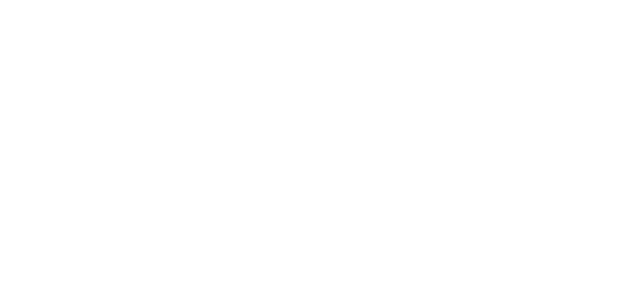
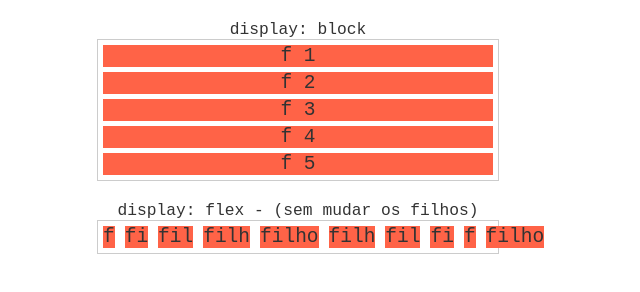
Before and after one commit to satells/stu-ori-css-flexbox, a plain HTML site: page index.html in a window 1280 px wide. Shown: the whole page, without its empty margins (342-982 px from the left). Drawn offline with Linux system fonts and the light colour scheme.

Commit message:
flex test

```diff
--- a/css/style.css
+++ b/css/style.css
@@ -1 +1,32 @@
-/*inicial*/
+/*@@@@@@@@@@@@@@@@@@@@@@@@@@@@@@@@@@@@@@@@@@@@@@@@@@@@@@@@@@@@@@@@@@@@@@@@@@@*/
+h1 {
+    text-align: center;
+    margin: 20px 0 0 0;
+    font-size: 1.25em;
+    font-weight: normal;
+}
+
+body {
+    font-family: monospace;
+    color: #333;
+}
+/*@@@@@@@@@@@@@@@@@@@@@@@@@@@@@@@@@@@@@@@@@@@@@@@@@@@@@@@@@@@@@@@@@@@@@@@@@@@*/
+/*diplay: block*/
+.container {
+    max-width: 400px;
+    margin: 0 auto;
+    border: 1px solid #ccc;
+}
+.filho {
+    margin: 5px;
+    background: tomato;
+    text-align: center;
+    font-size: 1.5em;
+}
+/*@@@@@@@@@@@@@@@@@@@@@@@@@@@@@@@@@@@@@@@@@@@@@@@@@@@@@@@@@@@@@@@@@@@@@@@@@@@*/
+/*display flex sem mudar os filhos*/
+.flex {
+    display: flex;
+}
+
+/*@@@@@@@@@@@@@@@@@@@@@@@@@@@@@@@@@@@@@@@@@@@@@@@@@@@@@@@@@@@@@@@@@@@@@@@@@@@*/
--- a/index.html
+++ b/index.html
@@ -5,10 +5,38 @@
     <meta charset="UTF-8">
     <meta http-equiv="X-UA-Compatible" content="IE=edge">
     <meta name="viewport" content="width=device-width, initial-scale=1.0">
+    <link rel="stylesheet" href="css/style.css">
     <title>Document</title>
 </head>
 
 <body>
+    <h1>display: block</h1>
+    <section class="container">
+        <div class="filho">f 1</div>
+        <div class="filho">f 2</div>
+        <div class="filho">f 3</div>
+        <div class="filho">f 4</div>
+        <div class="filho">f 5</div>
+    </section>
+
+
+    <h1>display: flex - (sem mudar os filhos)</h1>
+    <section class="container flex">
+        <div class="filho">f</div>
+        <div class="filho">fi</div>
+        <div class="filho">fil</div>
+        <div class="filho">filh</div>
+        <div class="filho">filho</div>
+        <div class="filho">filh</div>
+        <div class="filho">fil</div>
+        <div class="filho">fi</div>
+        <div class="filho">f</div>
+        <div class="filho">filho</div>
+    </section>
+
+
+
+
 
 </body>
 
```
